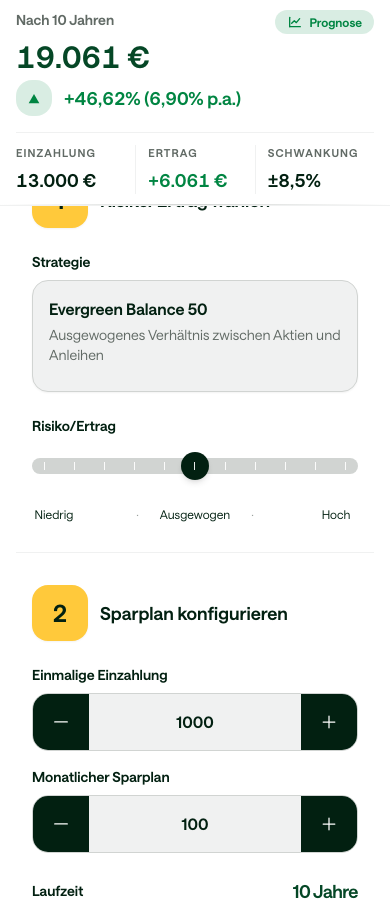
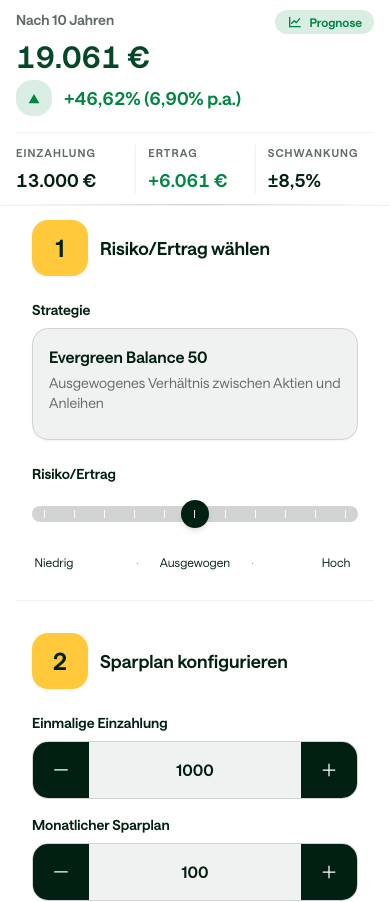
Before and after one commit to ivenkurz/kindersparplan, a Next.js app: page /SparplanRechner in a window 390 px wide. Shown: the top 902 px of the page. Built offline with nearby package versions, Linux system fonts and the light colour scheme.

Commit message:
Fix: Mobile Sticky überlagert Inhalt nicht mehr (pt-32)

```diff
--- a/app/SparplanRechner/page.tsx
+++ b/app/SparplanRechner/page.tsx
@@ -148,7 +148,7 @@ export default function SparplanRechnerPage() {
       )}
       <div
         className={`max-w-6xl mx-auto px-4 sm:px-6 lg:px-8 pb-6 sm:pb-10 ${
-          !isInvalid ? "pt-20 md:pt-8" : "pt-8"
+          !isInvalid ? "pt-32 md:pt-8" : "pt-8"
         }`}
       >
         {/* Header: Zurück-Link außerhalb des Rechner-Containers */}
```
